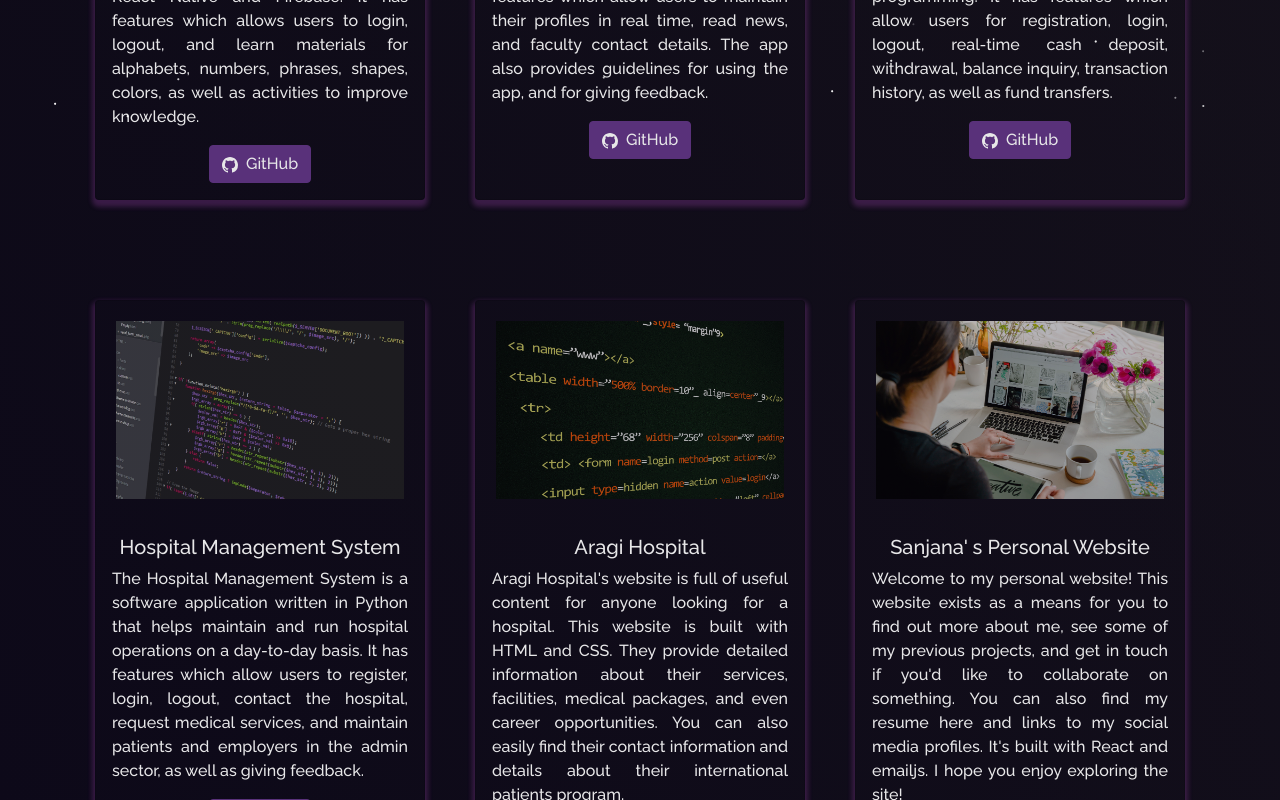
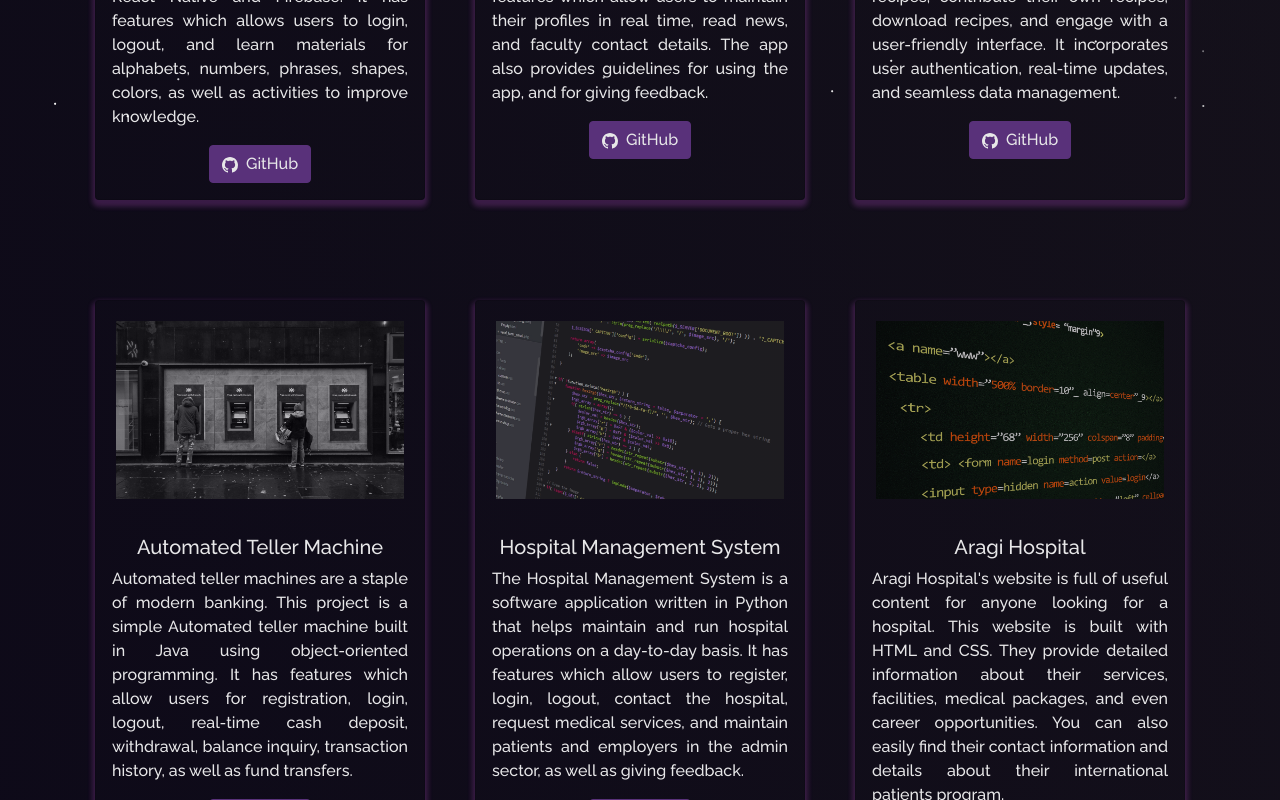
Before and after one commit to SANJANASOLANGA/WebPortfolio, a React (Create React App) app: page /project in a window 1280 px wide. Shown: the part 680-1480 px from the top of the page. Built offline with nearby package versions, Linux system fonts and the light colour scheme.

Commit message:
Added recipe web project

```diff
--- a/src/components/Projects/Projects.js
+++ b/src/components/Projects/Projects.js
@@ -50,6 +50,16 @@ function Projects() {
 
             <Col md={4} className="project-card">
               <ProjectCard
+                imgPath={personal}
+                isBlog={false}
+                title="Food Recipe Website"
+                description="The food recipe website is developed using the MERN (MongoDB, Express.js, React, Node.js) stack. The website allows users to explore a variety of recipes, contribute their own recipes, download recipes, and engage with a user-friendly interface. It incorporates user authentication, real-time updates, and seamless data management."
+                ghLink="https://github.com/SANJANASOLANGA/ReactFoodRecipe.git"
+              />
+            </Col>
+
+            <Col md={4} className="project-card">
+              <ProjectCard
                 imgPath={atm}
                 isBlog={false}
                 title="Automated Teller Machine"
```
